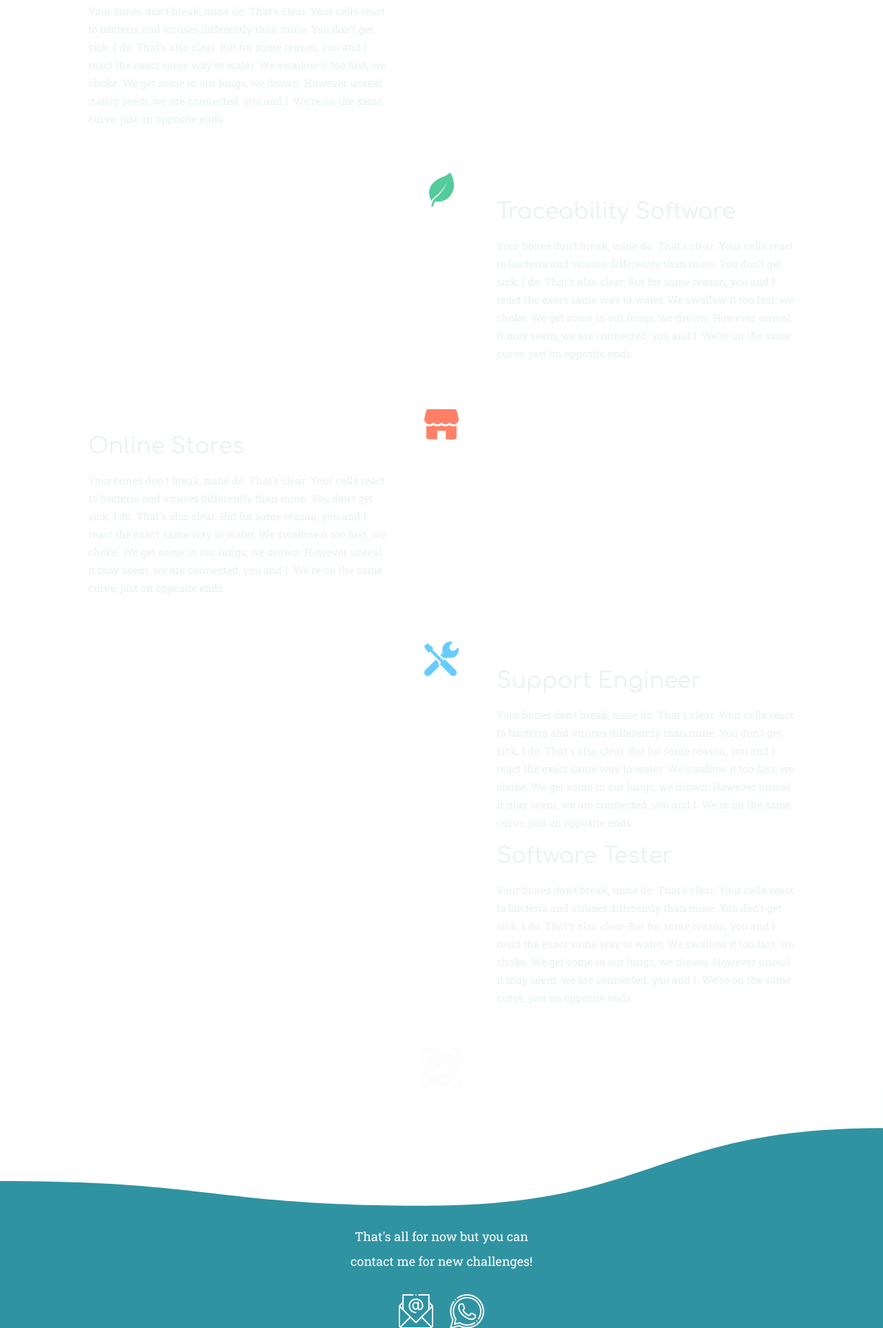
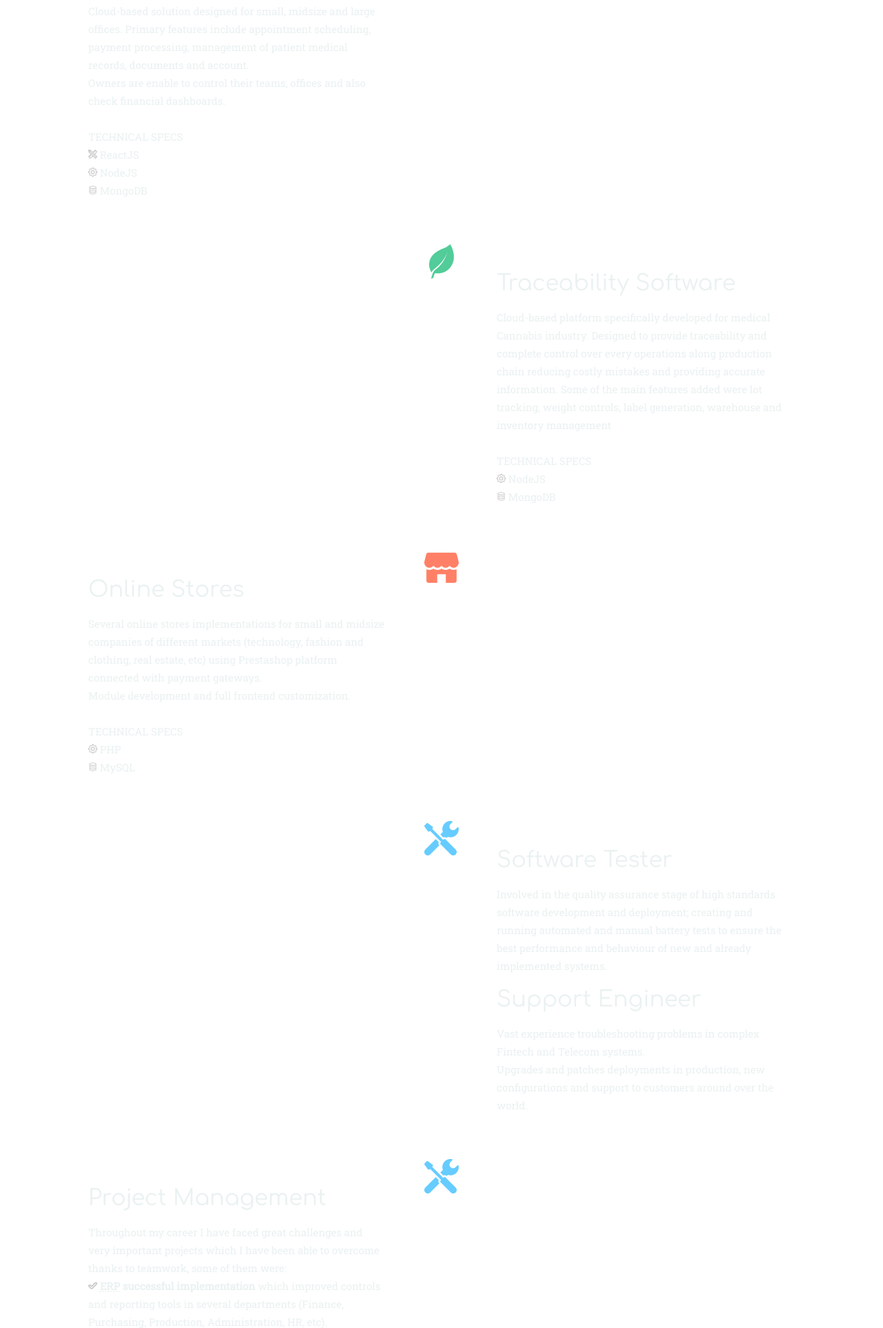
Before and after one commit to gonzaaalo/portfolio, a plain HTML site: page index.html in a window 1280 px wide. Shown: the part 875-2800 px from the top of the page at 69% size. Drawn offline with nearby package versions, Linux system fonts and the light colour scheme.

Commit message:
information added
Project management added and bullet point design

```diff
--- a/index.html
+++ b/index.html
@@ -1,12 +1,15 @@
 <!DOCTYPE html>
-<html lang="en" >
+<html lang="en">
+
 <head>
 	<meta charset="UTF-8">
 	<title>Portfolio | Gonzalo Silva</title>
 	<link rel="stylesheet" href="https://cdnjs.cloudflare.com/ajax/libs/meyer-reset/2.0/reset.min.css">
-<link rel='stylesheet' href='https://fonts.googleapis.com/css?family=Roboto+Slab|Comfortaa'><link rel="stylesheet" href="./style.css">
+	<link rel='stylesheet' href='https://fonts.googleapis.com/css?family=Roboto+Slab|Comfortaa'>
+	<link rel="stylesheet" href="./style.css">
 	<link rel="stylesheet" href="https://cdnjs.cloudflare.com/ajax/libs/font-awesome/4.7.0/css/font-awesome.min.css">
 </head>
+
 <body>
 	<!-- partial:index.partial.html -->
 	<div class="stem-wrapper">
@@ -19,17 +22,26 @@
 			<div class="navbar">
 				<a href="mailto:gonzalo.silva.figueiras@gmail.com"><i class="fa fa-fw fa-envelope"></i> Contact</a>
 				<a href="https://github.com/gonzaaalo" target="_blank"><i class="fa fa-fw fa-github"></i> GitHub</a>
-			<a href="https://www.linkedin.com/in/gonzalosilvaf/" target="_blank"><i class="fa fa-fw fa-linkedin"></i> LinkedIn</a>		  </div>
+				<a href="https://www.linkedin.com/in/gonzalosilvaf/" target="_blank"><i
+						class="fa fa-fw fa-linkedin"></i> LinkedIn</a>
+			</div>
 			<div class="master-head">
 				<h1 class="page-title"> Hey, I'm Gonzalo!</h1>
-			<p class="page-description">A fullstack web developer with a strong knowledge about IT and high experience in very important projects</p>
-			<p class="scroll-button" onClick="$('.post-wrapper .post:first-child .stem-overlay .icon').click();">Ready to go for a ride?</p>
+				<p class="page-description">A fullstack web developer with a strong knowledge about IT and high
+					experience in very important projects</p>
+				<p class="scroll-button" onClick="$('.post-wrapper .post:first-child .stem-overlay .icon').click();">
+					Ready to go for a ride?</p>
 			</div>
 		</div> <!-- section-inner -->
 	</header> <!-- header -->
 
 	<div class="waves">
-	<svg viewBox="0 0 1366 160" xmlns="http://www.w3.org/2000/svg" xmlns:xlink="http://www.w3.org/1999/xlink"><path fill="rgba(57, 172, 189, 1)" d="M 0 0 C 347 0 347 110 694 110 L 694 110 L 694 0 L 0 0 Z" stroke-width="0"></path> <path fill="rgba(57, 172, 189, 1)" d="M 693 110 C 1029.5 110 1029.5 0 1366 0 L 1366 0 L 1366 0 L 693 0 Z" stroke-width="0"></path> </svg>
+		<svg viewBox="0 0 1366 160" xmlns="http://www.w3.org/2000/svg" xmlns:xlink="http://www.w3.org/1999/xlink">
+			<path fill="rgba(57, 172, 189, 1)" d="M 0 0 C 347 0 347 110 694 110 L 694 110 L 694 0 L 0 0 Z"
+				stroke-width="0"></path>
+			<path fill="rgba(57, 172, 189, 1)" d="M 693 110 C 1029.5 110 1029.5 0 1366 0 L 1366 0 L 1366 0 L 693 0 Z"
+				stroke-width="0"></path>
+		</svg>
 	</div>
 	<div class="section main-content">
 		<div class="blocks-title">
@@ -46,10 +58,21 @@
 					</div>
 
 					<div class="post-content">
-					<p class="meta">React JS - MongoDB</p>
+						<p class="meta">Development</p>
 						<h2 class="post-title">Dental Clinic Management Software</h2>
 						<div class="entry-content">
-						<p>Your bones don't break, mine do. That's clear. Your cells react to bacteria and viruses differently than mine. You don't get sick, I do. That's also clear. But for some reason, you and I react the exact same way to water. We swallow it too fast, we choke. We get some in our lungs, we drown. However unreal it may seem, we are connected, you and I. We're on the same curve, just on opposite ends.</p>
+							<p>Cloud-based solution designed for small, midsize and large offices.
+								Primary features include appointment scheduling, payment processing, management of
+								patient medical records, documents and account.</p>
+							<p>Owners are enable to control their teams, offices and also check financial dashboards.
+							</p>
+							<br>
+							<p>TECHNICAL SPECS</p>
+							<ul>
+								<li><img src="./media/frontend.png" alt="frontend" class="bullet"> ReactJS</li>
+								<li><img src="./media/backend.png" alt="backend" class="bullet"> NodeJS</li>
+								<li><img src="./media/database.png" alt="database" class="bullet"> MongoDB</li>
+							</ul>
 						</div>
 					</div>
 				</article>
@@ -61,10 +84,20 @@
 					</div>
 
 					<div class="post-content">
-					<p class="meta">Node JS - MySQL</p>
+						<p class="meta">Development</p>
 						<h2 class="post-title">Traceability Software</h2>
 						<div class="entry-content">
-						<p>Your bones don't break, mine do. That's clear. Your cells react to bacteria and viruses differently than mine. You don't get sick, I do. That's also clear. But for some reason, you and I react the exact same way to water. We swallow it too fast, we choke. We get some in our lungs, we drown. However unreal it may seem, we are connected, you and I. We're on the same curve, just on opposite ends.</p>
+							<p>Cloud-based platform specifically developed for medical Cannabis industry.
+								Designed to provide traceability and complete control over every operations
+								along production chain reducing costly mistakes and providing accurate information.
+								Some of the main features added were lot tracking, weight controls, label generation,
+								warehouse and inventory management</p>
+							<br>
+							<p>TECHNICAL SPECS</p>
+							<ul>
+								<li><img src="./media/backend.png" alt="application" class="bullet"> NodeJS</li>
+								<li><img src="./media/database.png" alt="database" class="bullet"> MongoDB</li>
+							</ul>
 						</div>
 					</div>
 				</article>
@@ -76,14 +109,22 @@
 					</div>
 
 					<div class="post-content">
-					<p class="meta">Prestashop</p>
+						<p class="meta">Implementations</p>
 						<h2 class="post-title">Online Stores</h2>
 						<div class="entry-content">
-						<p>Your bones don't break, mine do. That's clear. Your cells react to bacteria and viruses differently than mine. You don't get sick, I do. That's also clear. But for some reason, you and I react the exact same way to water. We swallow it too fast, we choke. We get some in our lungs, we drown. However unreal it may seem, we are connected, you and I. We're on the same curve, just on opposite ends.</p>
+							<p>Several online stores implementations for small and midsize companies of different
+								markets (technology, fashion and clothing, real estate, etc) using Prestashop platform
+								connected with payment gateways.</p>
+							<p>Module development and full frontend customization.</p>
+							<br>
+							<p>TECHNICAL SPECS</p>
+							<ul>
+								<li><img src="./media/backend.png" alt="application" class="bullet"> PHP </li>
+								<li><img src="./media/database.png" alt="database" class="bullet"> MySQL</li>
+							</ul>
 						</div>
 					</div>
 				</article>
-
 				<article class="post settings-icon">
 					<div class="stem-overlay">
 						<div class="icon"></div>
@@ -91,15 +132,50 @@
 					</div>
 
 					<div class="post-content">
-					<p class="meta">Complementary</p>
+						<p class="meta">Testing and Support</p>
+						<h2 class="post-title">Software Tester</h2>
+						<div class="entry-content">
+							<p>Involved in the quality assurance stage of high standards software development and
+								deployment;
+								creating and running automated and manual battery tests to ensure the best performance
+								and behaviour of new and already implemented systems.</p>
+						</div>
+						<p class="meta"></p>
 						<h2 class="post-title">Support Engineer</h2>
 						<div class="entry-content">
-						<p>Your bones don't break, mine do. That's clear. Your cells react to bacteria and viruses differently than mine. You don't get sick, I do. That's also clear. But for some reason, you and I react the exact same way to water. We swallow it too fast, we choke. We get some in our lungs, we drown. However unreal it may seem, we are connected, you and I. We're on the same curve, just on opposite ends.</p>
+							<p>Vast experience troubleshooting problems in complex Fintech and Telecom systems.</p>
+							<p>Upgrades and patches deployments in production, new configurations and support to
+								customers around over the world.
+							</p>
 						</div>
-					<p class="meta"></p>
-					<h2 class="post-title">Software Tester</h2>
+					</div>
+				</article>
+				<article class="post settings-icon">
+					<div class="stem-overlay">
+						<div class="icon"></div>
+						<div class="stem-mask"></div>
+					</div>
+
+					<div class="post-content">
+						<p class="meta">Testing and Support</p>
+						<h2 class="post-title">Project Management</h2>
 						<div class="entry-content">
-						<p>Your bones don't break, mine do. That's clear. Your cells react to bacteria and viruses differently than mine. You don't get sick, I do. That's also clear. But for some reason, you and I react the exact same way to water. We swallow it too fast, we choke. We get some in our lungs, we drown. However unreal it may seem, we are connected, you and I. We're on the same curve, just on opposite ends.</p>
+							<p>Throughout my career I have faced great challenges and very important projects which I
+								have been able to overcome thanks to teamwork, some of them were:</p>
+							<ul>
+								<li><img src="./media/check.png" alt="mark" class="bullet"> <strong><abbr
+											title="Enterprise Resource Planning">ERP</abbr> successful
+										implementation</strong> which improved controls and reporting tools in several
+									departments (Finance, Purchasing, Production, Administration, HR, etc).</li>
+								<li><img src="./media/check.png" alt="mark" class="bullet"> <strong><abbr
+											title="Warehouse Management System">WMS</abbr> implementation</strong> in
+									two different warehouses in Mexico during 1 month in situ, achiving tasks automation
+									and processes improvements reducing costs and response times.</li>
+								<li><img src="./media/check.png" alt="mark" class="bullet"> <strong>IT department setup</strong> in an
+									international company: designing IT policies, network structure, assets control and
+									maintenance tasks to ensure the correct security of information and performance of
+									all systems and devices.</li>
+							</ul>
 						</div>
 					</div>
 				</article>
@@ -111,7 +187,12 @@
 	</div> <!-- main-content -->
 	<footer class="footer section">
 
-		<svg viewBox="0 0 1366 200" xmlns="http://www.w3.org/2000/svg" xmlns:xlink="http://www.w3.org/1999/xlink"><path fill="#FFF" d="M 0 142 C 329.5 142 329.5 180 659 180 L 659 180 L 659 0 L 0 0 Z" stroke-width="0"></path> <path fill="#FFF" d="M 658 180 C 1012 180 1012 60 1366 60 L 1366 60 L 1366 0 L 658 0 Z" stroke-width="0"></path> </svg>
+		<svg viewBox="0 0 1366 200" xmlns="http://www.w3.org/2000/svg" xmlns:xlink="http://www.w3.org/1999/xlink">
+			<path fill="#FFF" d="M 0 142 C 329.5 142 329.5 180 659 180 L 659 180 L 659 0 L 0 0 Z" stroke-width="0">
+			</path>
+			<path fill="#FFF" d="M 658 180 C 1012 180 1012 60 1366 60 L 1366 60 L 1366 0 L 658 0 Z" stroke-width="0">
+			</path>
+		</svg>
 
 		<div class="section-inner">
 			<div class="good-bye">
@@ -121,7 +202,8 @@
 				<a href="mailto:gonzalo.silva.figueiras@gmail.com">
 					<img src="./media/email.svg" alt="Email Icon">
 				</a>
-			<a href="https://api.whatsapp.com/send?phone=59899700081&text=Hello%20Gonzalo,%20I'd%20like%20to%20know%20about%20you..">
+				<a
+					href="https://api.whatsapp.com/send?phone=59899700081&text=Hello%20Gonzalo,%20I'd%20like%20to%20know%20about%20you..">
 					<img src="./media/whatsapp.svg" alt="Whatsapp Icon">
 				</a>
 			</div>
@@ -130,7 +212,9 @@
 	</footer> <!-- footer -->
 	<!-- partial -->
 	<script src='https://cdnjs.cloudflare.com/ajax/libs/jquery/2.1.3/jquery.min.js'></script>
-<script src='https://cdnjs.cloudflare.com/ajax/libs/selectivizr/1.0.2/selectivizr-min.js'></script><script  src="./script.js"></script>
+	<script src='https://cdnjs.cloudflare.com/ajax/libs/selectivizr/1.0.2/selectivizr-min.js'></script>
+	<script src="./script.js"></script>
 
 </body>
+
 </html>
--- a/style.css
+++ b/style.css
@@ -28,6 +28,7 @@ h5,
 h6 {
   font-family: 'Comfortaa', cursive;
 }
+
 /*==========  Navbar  ==========*/
 .navbar {
   width: 100%;
@@ -314,6 +315,12 @@ h6 {
   line-height: 42px;
   margin: 0px 0px 15px 0px;
 }
+.bullet{
+  width: 13px !important;
+}
+ strong {
+  font-weight: bold ;
+}
 /*==========  Media queries  ==========*/
 @media only screen and (max-width: 1080px) {
   .main-content,
```
Also changed, not shown: media/backend.png (added), media/check.png (added), media/database.png (added), media/frontend.png (added), media/mark.png (added). Lines whose indentation alone changed are shown as unchanged.
